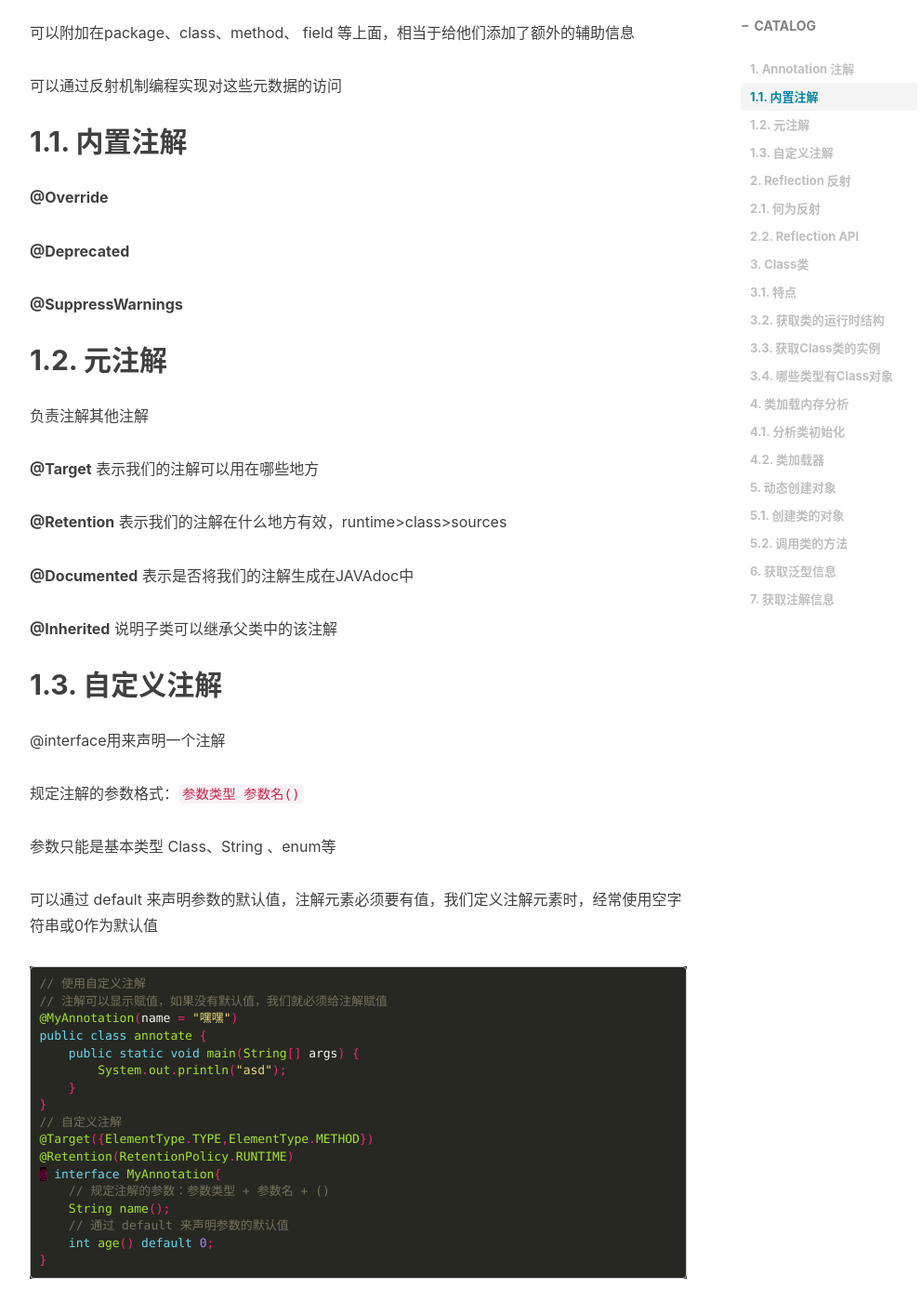
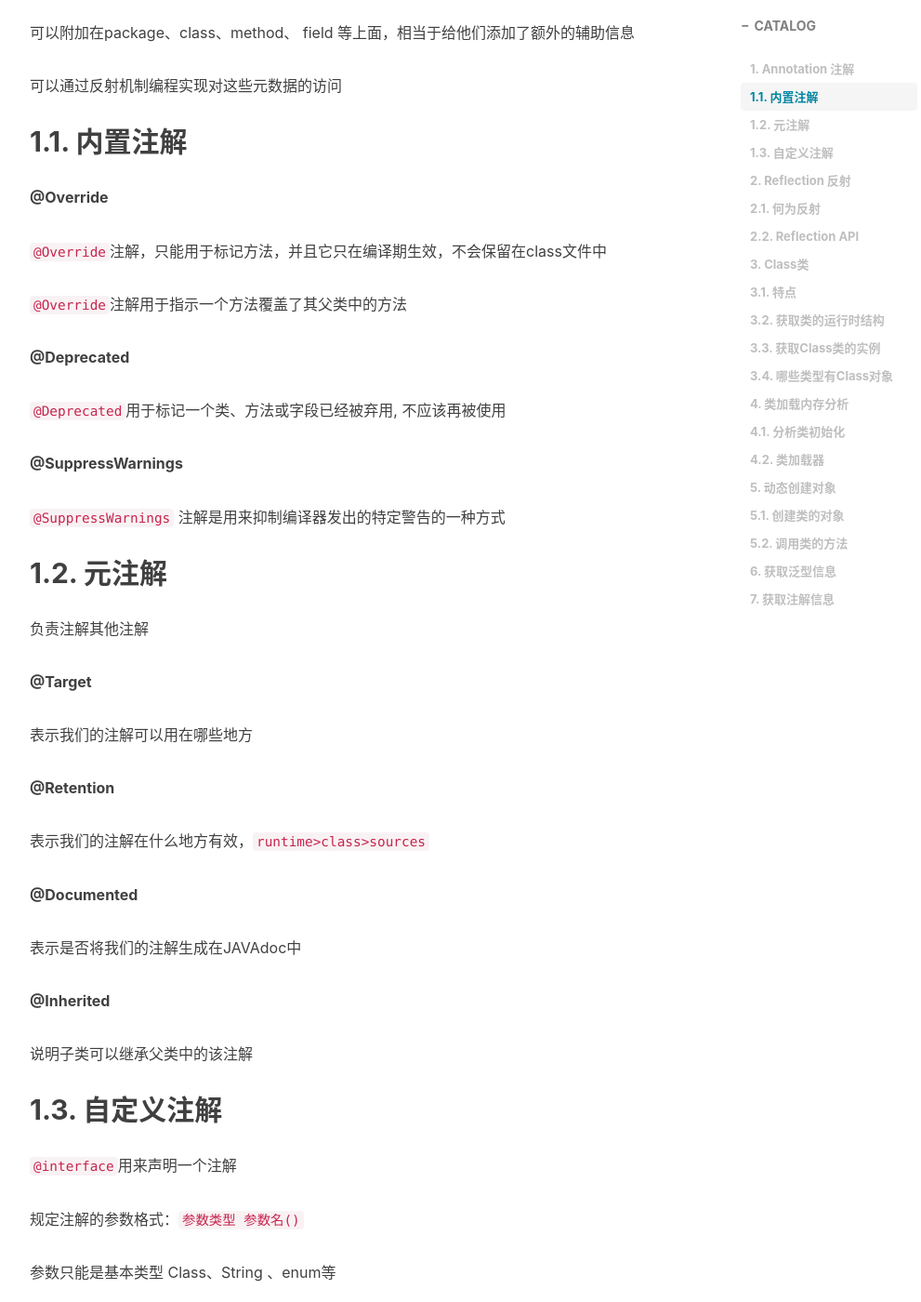
Before and after one commit to Wh0ami-hy/Wh0ami-hy.github.io, a Jekyll site: the page built from _posts/2023-02-12-Java高级.md, in a window 1280 px wide and 1400 px high, scrolled down 738 px. Shown: the whole window at 93% size, without its empty margins (233-1224 px from the left). Built offline with Jekyll 4.4.1, drawn with Linux system fonts in a browser that asks for light colours; nearby versions of some CDN libraries; comment, search, counter and statistics services are not loaded.

Commit message:
新增注解的含义

```diff
--- a/_posts/2023-02-12-Java高级.md
+++ b/_posts/2023-02-12-Java高级.md
@@ -25,25 +25,41 @@ tags:
 
 **@Override**
 
+`@Override`注解，只能用于标记方法，并且它只在编译期生效，不会保留在class文件中
+
+`@Override`注解用于指示一个方法覆盖了其父类中的方法
+
 **@Deprecated**
 
+`@Deprecated`用于标记一个类、方法或字段已经被弃用, 不应该再被使用
+
 **@SuppressWarnings**
+
+`@SuppressWarnings` 注解是用来抑制编译器发出的特定警告的一种方式
 
 ## 1.2. 元注解
 
 负责注解其他注解
 
-**@Target** 表示我们的注解可以用在哪些地方
+**@Target**
 
-**@Retention** 表示我们的注解在什么地方有效，runtime>class>sources
+表示我们的注解可以用在哪些地方
 
-**@Documented** 表示是否将我们的注解生成在JAVAdoc中
+**@Retention**
 
-**@Inherited** 说明子类可以继承父类中的该注解
+表示我们的注解在什么地方有效，`runtime>class>sources`
+
+**@Documented**
+
+表示是否将我们的注解生成在JAVAdoc中
+
+**@Inherited**
+
+说明子类可以继承父类中的该注解
 
 ## 1.3. 自定义注解
 
-@interface用来声明一个注解
+`@interface`用来声明一个注解
 
 规定注解的参数格式：`参数类型 参数名()`
 
```
Also changed, not shown: _posts/.obsidian/workspace.json (+8 -8 lines).
